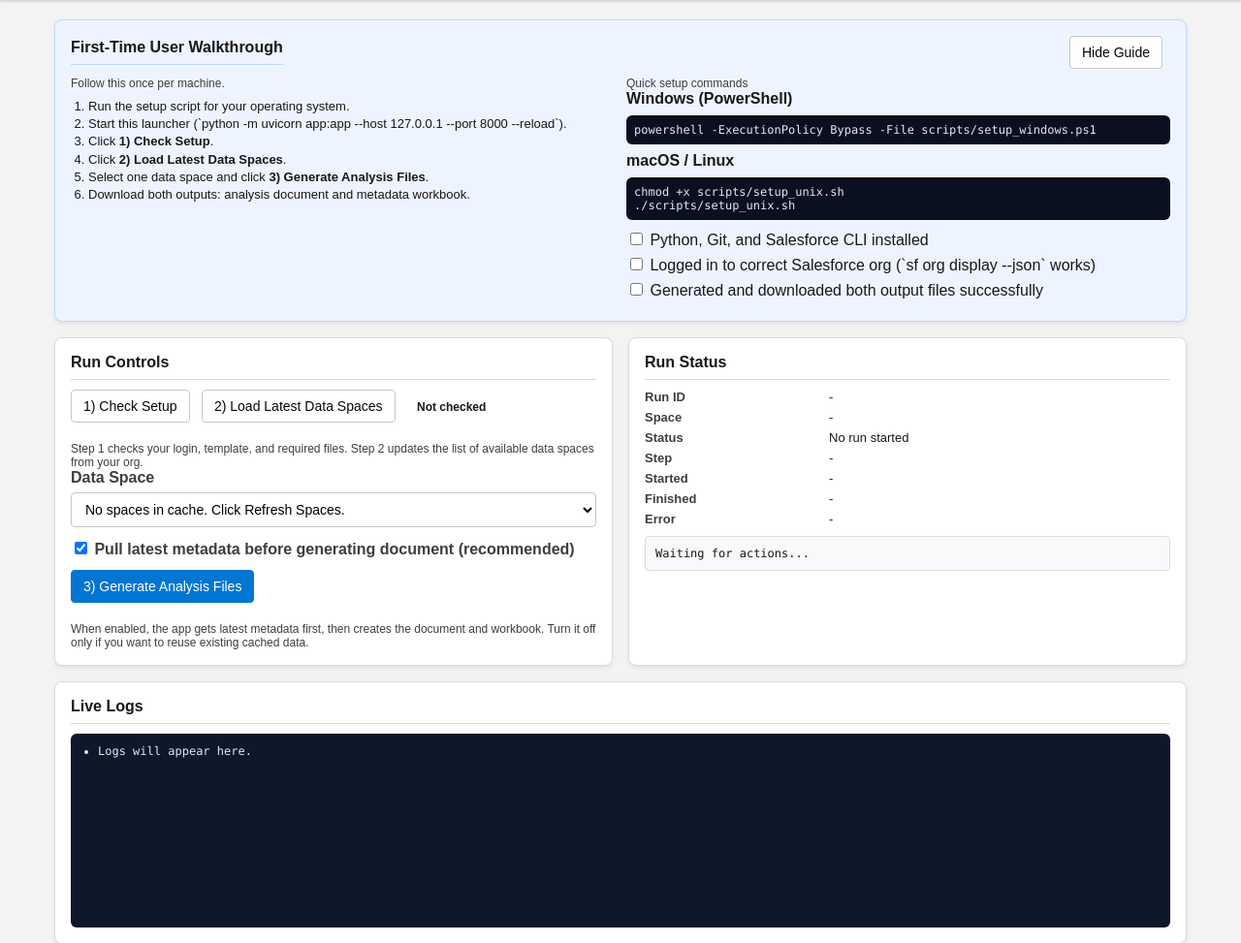
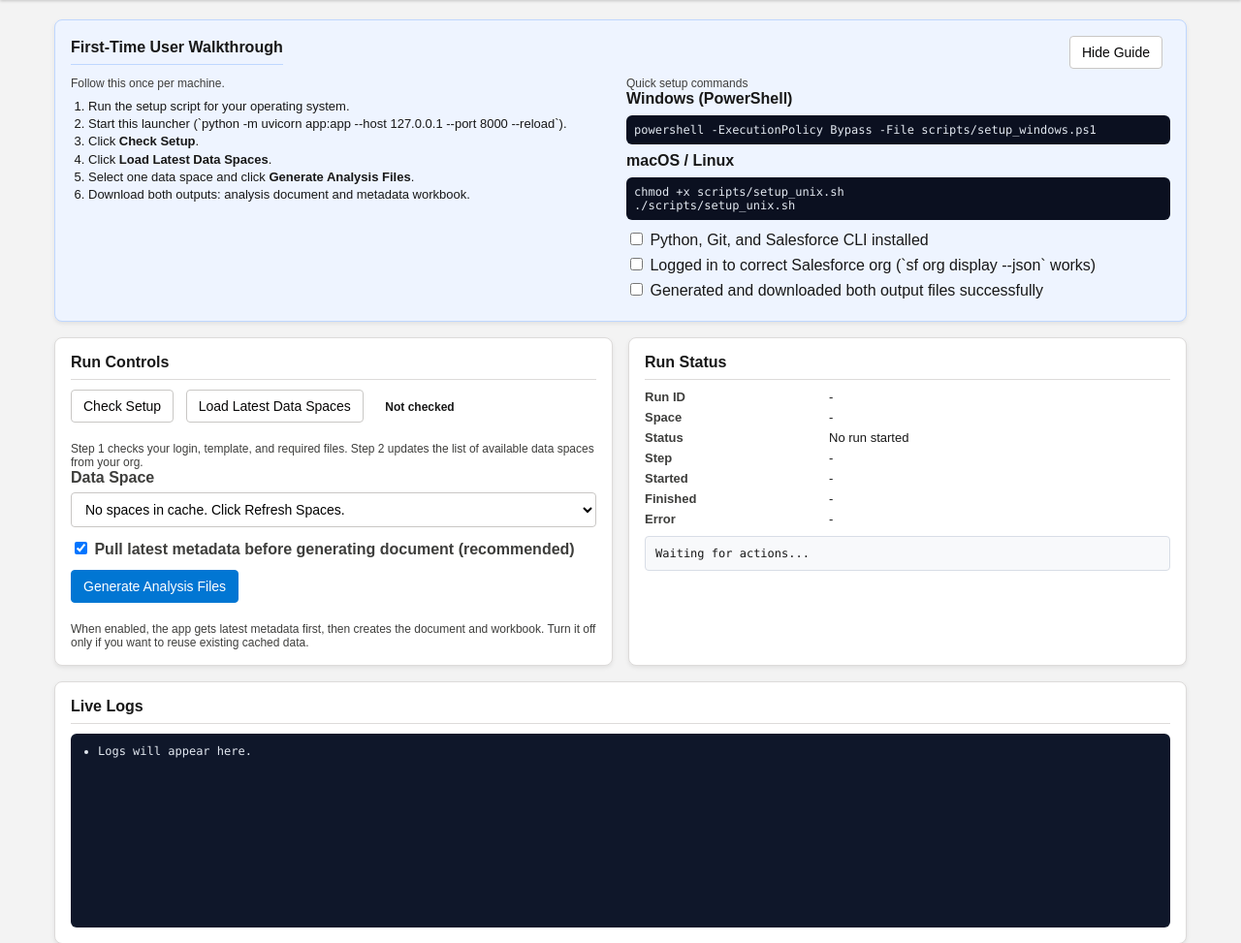
Before and after one commit to akhil2615/DC_DataSpace_Analysis, a FastAPI app: page / in a window 1280 px wide. Shown: the part 150-1123 px from the top of the page at 97% size. Run offline with FastAPI, Linux system fonts and the light colour scheme; data that the repository does not hold is empty.

Commit message:
Remove numbered prefixes from launcher actions

```diff
--- a/templates/index.html
+++ b/templates/index.html
@@ -200,9 +200,9 @@
           <ol>
             <li>Run the setup script for your operating system.</li>
             <li>Start this launcher (`python -m uvicorn app:app --host 127.0.0.1 --port 8000 --reload`).</li>
-            <li>Click <b>1) Check Setup</b>.</li>
-            <li>Click <b>2) Load Latest Data Spaces</b>.</li>
-            <li>Select one data space and click <b>3) Generate Analysis Files</b>.</li>
+            <li>Click <b>Check Setup</b>.</li>
+            <li>Click <b>Load Latest Data Spaces</b>.</li>
+            <li>Select one data space and click <b>Generate Analysis Files</b>.</li>
             <li>Download both outputs: analysis document and metadata workbook.</li>
           </ol>
         </div>
@@ -225,8 +225,8 @@
     <section class="card">
       <h2>Run Controls</h2>
       <div class="row">
-        <button id="btnPreflight" class="btn">1) Check Setup</button>
-        <button id="btnRefreshSpaces" class="btn">2) Load Latest Data Spaces</button>
+        <button id="btnPreflight" class="btn">Check Setup</button>
+        <button id="btnRefreshSpaces" class="btn">Load Latest Data Spaces</button>
         <span id="preflightBadge" class="pill">Not checked</span>
       </div>
       <div class="muted">Step 1 checks your login, template, and required files. Step 2 updates the list of available data spaces from your org.</div>
@@ -238,7 +238,7 @@
         <label><input type="checkbox" id="freshFetch" checked /> Pull latest metadata before generating document (recommended)</label>
       </div>
       <div class="row">
-        <button id="btnRun" class="btn btn-primary">3) Generate Analysis Files</button>
+        <button id="btnRun" class="btn btn-primary">Generate Analysis Files</button>
       </div>
       <div class="muted">When enabled, the app gets latest metadata first, then creates the document and workbook. Turn it off only if you want to reuse existing cached data.</div>
     </section>
```
